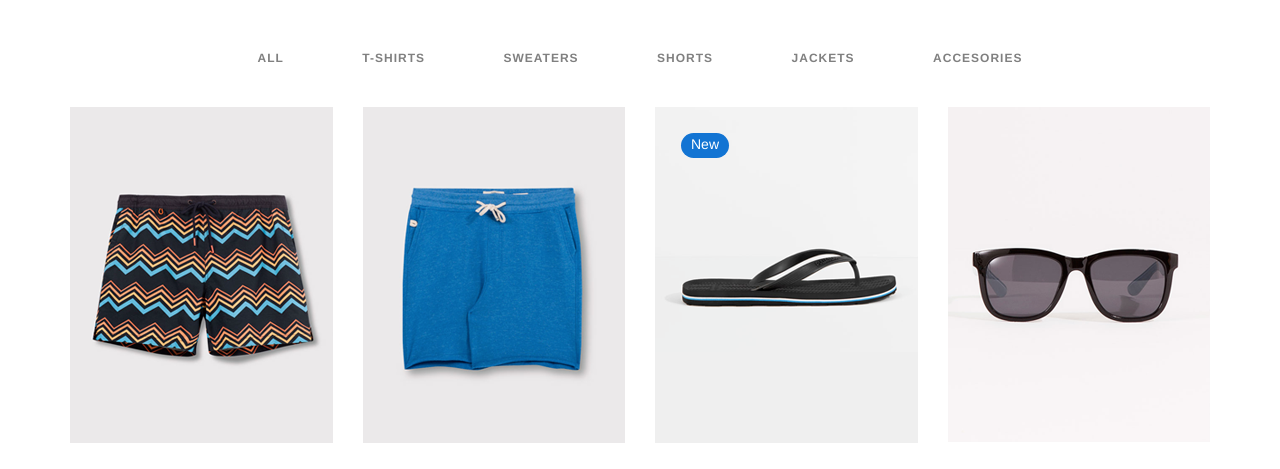
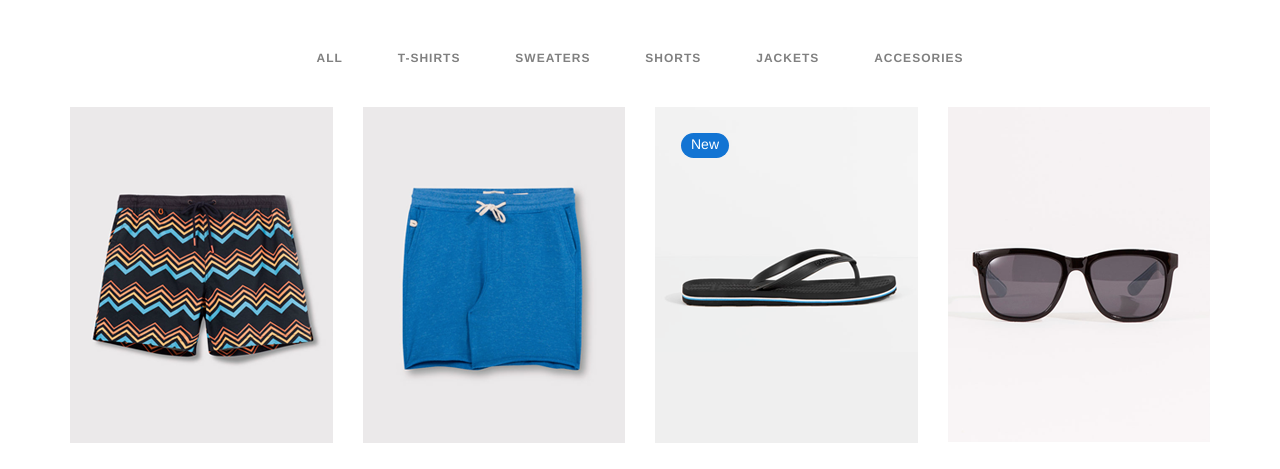
Before and after one commit to TH3G3NT10/eleken-test, a plain HTML site: page test_task/index.html in a window 1280 px wide. Shown: the part 322-791 px from the top of the page. Drawn offline with nearby package versions, Linux system fonts and the light colour scheme.

Commit message:
Update style.css

```diff
--- a/test_task/style.css
+++ b/test_task/style.css
@@ -151,7 +151,7 @@ main .cats {
 
 main .cats a{
 	padding-bottom: 8px;
-	margin: 0 4%;
+	margin: 0 25px;
 	text-transform: uppercase;
 	text-decoration: none;
 	display: inline;
```
